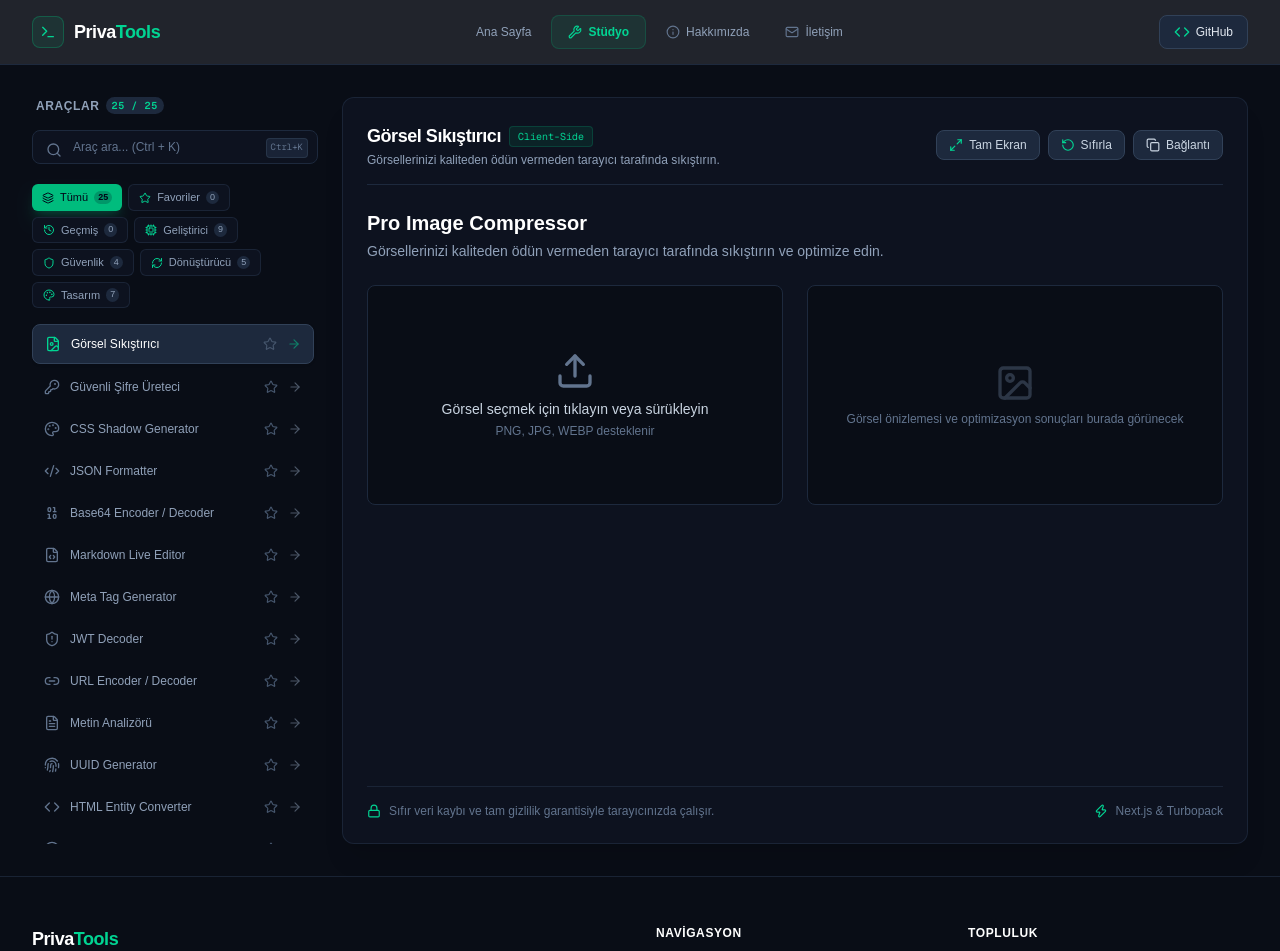
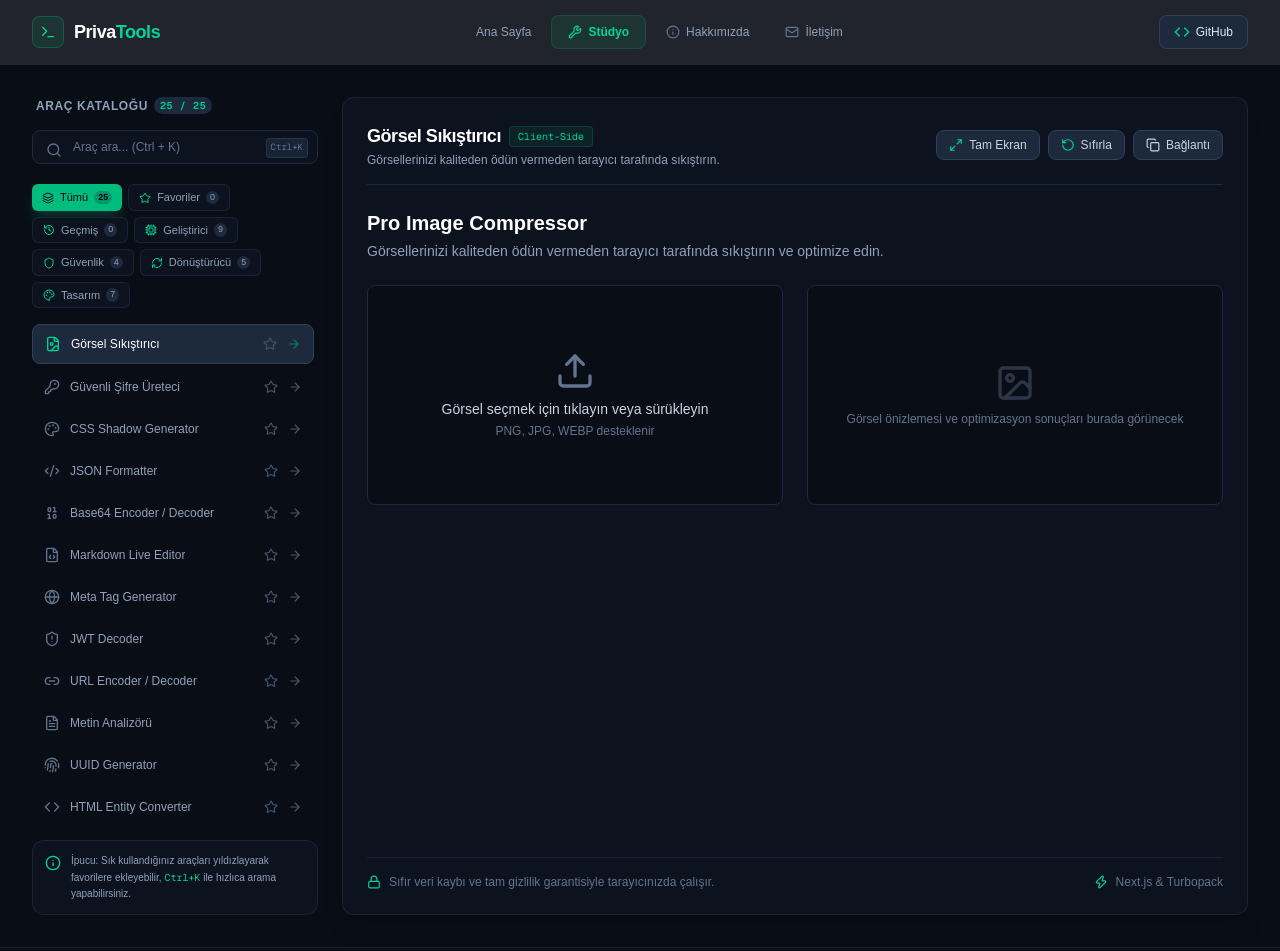
Before and after one commit to MuhammedEdev/privatools, a Next.js app: page /studio in a window 1280 px wide. Shown: the top 951 px of the page. Built offline with nearby package versions, Linux system fonts and the light colour scheme.

Commit message:
feat(studio): add sidebar helper tip card and refine studio catalog UI layout

```diff
--- a/src/app/studio/page.tsx
+++ b/src/app/studio/page.tsx
@@ -6,7 +6,7 @@ import {
   FileImage, KeyRound, Palette, Code2, Binary, FileCode, Globe,
   ShieldAlert, Link2, FileText, Fingerprint, Code, Clock, Pipette,
   Regex, Hash, LayoutGrid, AlignLeft, QrCode, Ruler, Sparkles,
-  Braces, Keyboard, FileSpreadsheet, Link, ArrowRight, Search, Star, Layers, Shield, Cpu, RefreshCw, History, Check, Copy, Lock, Zap, RotateCcw, X, Maximize2, Minimize2, Trash2
+  Braces, Keyboard, FileSpreadsheet, Link, ArrowRight, Search, Star, Layers, Shield, Cpu, RefreshCw, History, Check, Copy, Lock, Zap, RotateCcw, X, Maximize2, Minimize2, Trash2, Info
 } from "lucide-react";
 
 import ImageCompressor from "@/components/tools/ImageCompressor";
@@ -95,7 +95,6 @@ export default function StudioPage() {
     localStorage.setItem("privatools_favorites", JSON.stringify(updated));
   };
 
-  // Geçmişi veya Favorileri Temizleme Fonksiyonları
   const handleClearRecents = () => {
     setRecentTools([]);
     localStorage.removeItem("privatools_recents");
@@ -172,13 +171,12 @@ export default function StudioPage() {
           <aside className="lg:col-span-3 space-y-4">
             <div className="flex items-center justify-between px-1">
               <span className="text-xs font-semibold text-slate-400 uppercase tracking-wider flex items-center gap-1.5">
-                <span>Araçlar</span>
+                <span>Araç Kataloğu</span>
                 <span className="px-1.5 py-0.5 rounded-full bg-slate-800 text-emerald-400 font-mono text-[10px]">
                   {filteredTools.length} / {toolsList.length}
                 </span>
               </span>
 
-              {/* Geçmişi Temizle Butonu (Eğer geçmiş sekmesindeyse veya geçmiş varsa) */}
               {recentTools.length > 0 && selectedCategory === "recent" && (
                 <button
                   onClick={handleClearRecents}
@@ -239,7 +237,7 @@ export default function StudioPage() {
               })}
             </div>
 
-            <div className="space-y-1 max-h-[520px] overflow-y-auto pr-1">
+            <div className="space-y-1 max-h-[500px] overflow-y-auto pr-1">
               {filteredTools.map((tool) => {
                 const IconComponent = tool.icon;
                 const isActive = activeTab === tool.id;
@@ -283,6 +281,14 @@ export default function StudioPage() {
                   </div>
                 </div>
               )}
+            </div>
+
+            {/* Sol Menü Alt Bilgi İpucu Kartı */}
+            <div className="bg-[#0D121F] border border-slate-800/80 rounded-xl p-3 flex items-start gap-2.5">
+              <Info className="w-4 h-4 text-emerald-400 shrink-0 mt-0.5" />
+              <p className="text-[10px] text-slate-400 leading-relaxed">
+                İpucu: Sık kullandığınız araçları yıldızlayarak favorilere ekleyebilir, <code className="text-emerald-400 font-mono">Ctrl+K</code> ile hızlıca arama yapabilirsiniz.
+              </p>
             </div>
           </aside>
         )}
```
